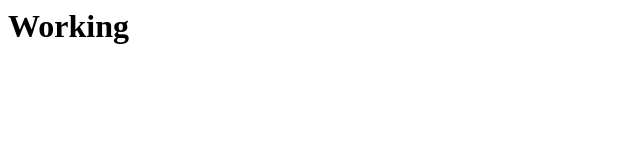
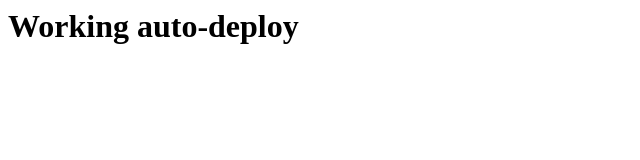
Before and after one commit to crewapp/crewapp, a plain HTML site: page client/index.html in a window 1280 px wide. Shown: the whole page, without its empty margins (0-640 px from the left). Drawn offline with Linux system fonts and the light colour scheme.

Commit message:
test(testing): testing auto deploy

```diff
--- a/client/index.html
+++ b/client/index.html
@@ -1 +1 @@
-<h1>Working</h1>
+<h1>Working auto-deploy</h1>
```
